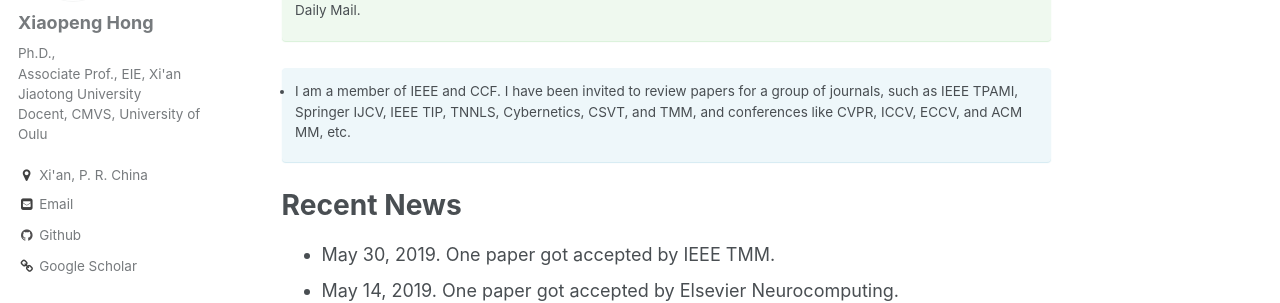
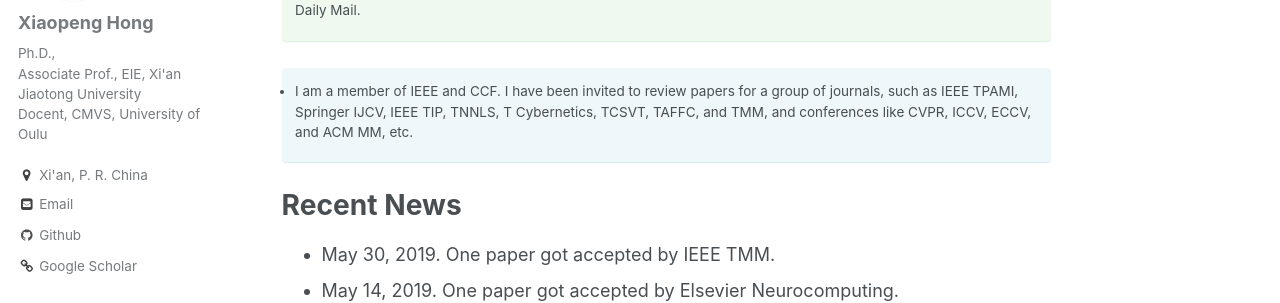
Before and after one commit to xiaopenghong/xiaopenghong.github.io, a Jekyll site: the page built from _pages/about.md, in a window 1280 px wide and 900 px high, scrolled down 570 px. Shown: the part 177-480 px from the top of the window. Built offline with Jekyll 4.4.1, drawn with Linux system fonts in a browser that asks for light colours.

Commit message:
Update about.md

```diff
--- a/_pages/about.md
+++ b/_pages/about.md
@@ -19,7 +19,7 @@ redirect_from:
 {: .notice--info}
 * My current research interests include the deep learning technology and other machine learning methods, especially their applications in multi-modal learning, affective computing, intelligent medical examination, and human-computer interaction, and so forth. Global media have reported my research including MIT Technology Review and Daily Mail.
 {: .notice--success}
-* I am a member of IEEE and CCF. I have been invited to review papers for a group of journals, such as IEEE TPAMI, Springer IJCV, IEEE TIP, TNNLS, Cybernetics, CSVT, and TMM, and conferences like CVPR, ICCV, ECCV, and ACM MM, etc.
+* I am a member of IEEE and CCF. I have been invited to review papers for a group of journals, such as IEEE TPAMI, Springer IJCV, IEEE TIP, TNNLS, T Cybernetics, TCSVT, TAFFC, and TMM, and conferences like CVPR, ICCV, ECCV, and ACM MM, etc.
 {: .notice--info}
 
 # Recent News
```
